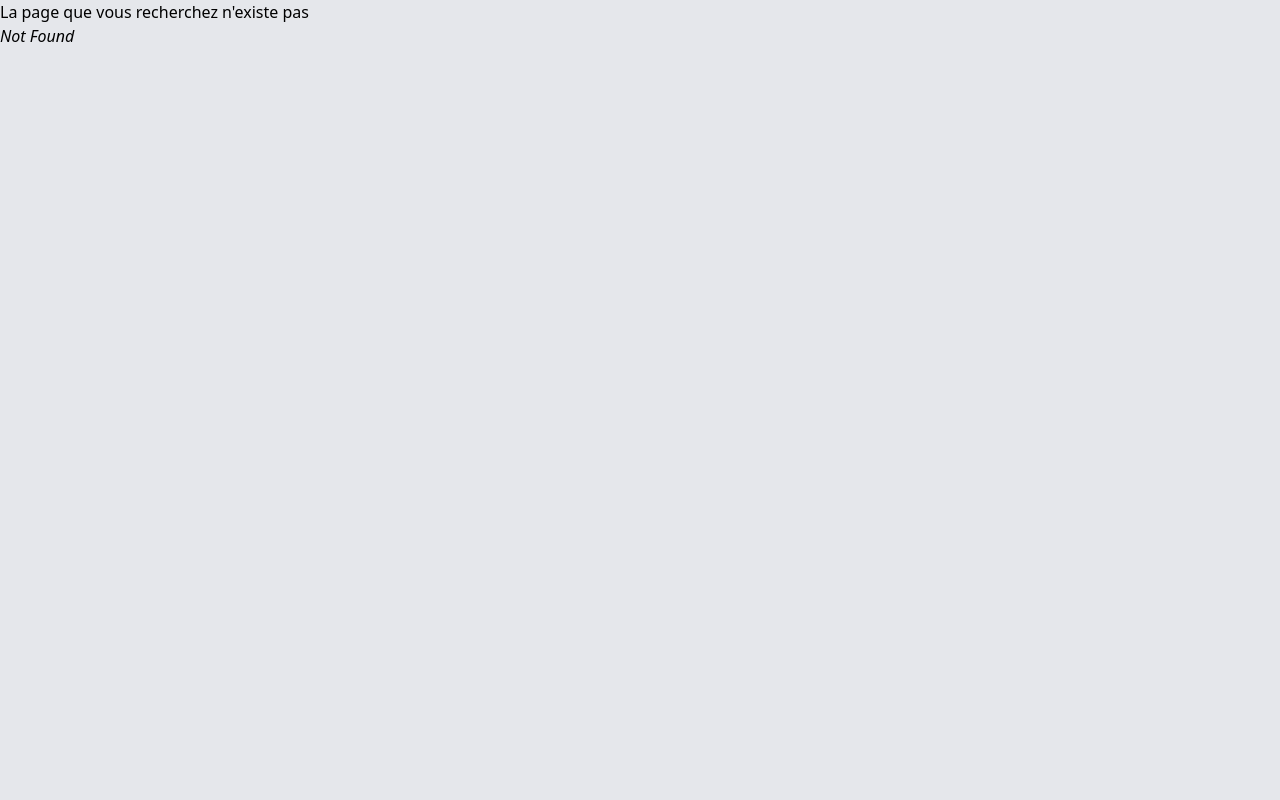
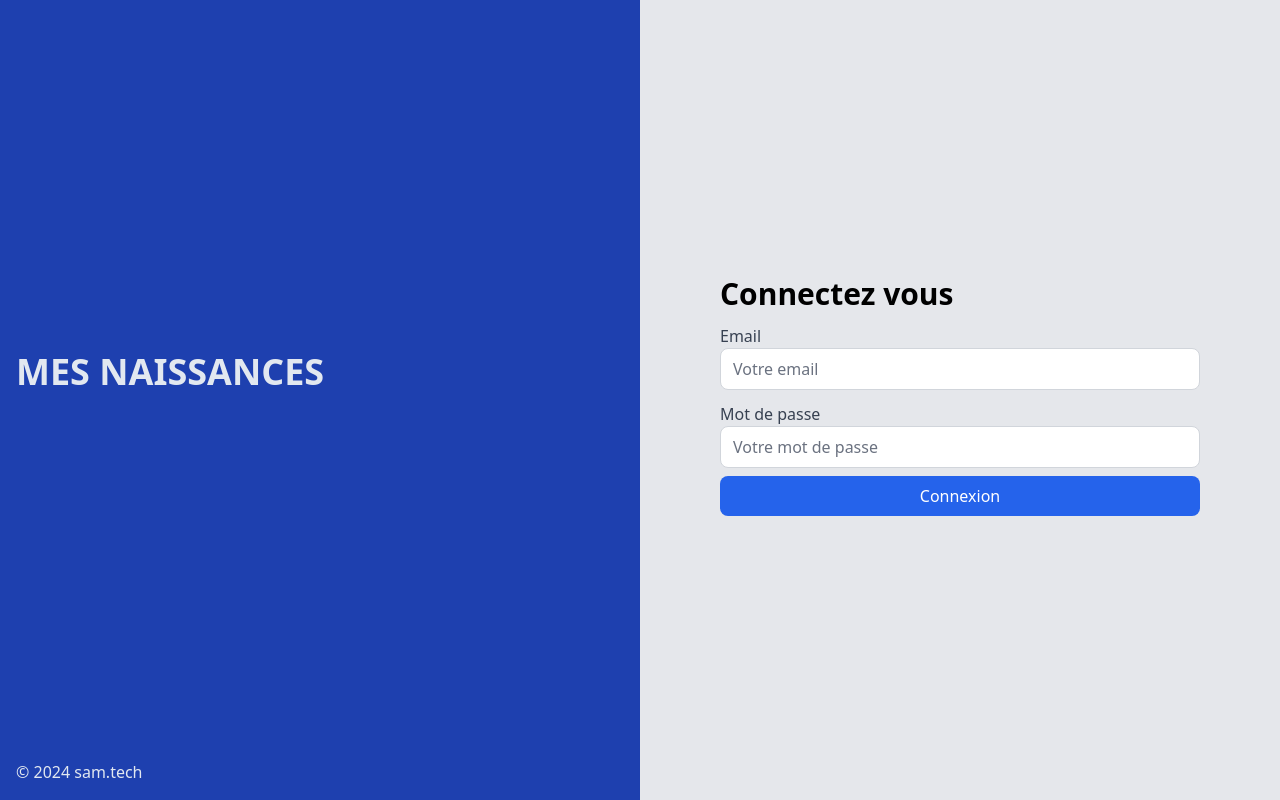
Before and after one commit to Serge-Mane/website-naissances, a React (Vite) app: page /connexion in a window 1280 px wide. Before the commit this address had no page. Built offline with nearby package versions, Linux system fonts and the light colour scheme.

Commit message:
creation de la page de connexion et la configuration des routes pour aller au formulaire de connexion

```diff
--- a/src/contexte/global/GlobalApplicationContextProvider.tsx
+++ b/src/contexte/global/GlobalApplicationContextProvider.tsx
@@ -8,6 +8,7 @@
 type StateProps = {
   title: string;
   requestFilter?: string;
+  token?: string;
   requests: Requests[];
   declarations: Declaration[];
 }
@@ -61,9 +62,7 @@
     /*Mise a disposition du context c-a-d comme une blise et
     recevoir en valeur le state,la methode pour modiffier le titre*/
     <GlobalApplicationcontext.Provider value={{ state, setRequests, filterRequests, updateTitle, updateRequestStatus }}>
-      <section className="border-4 border-blue-400">
-        {children}
-      </section>
+      {children}
     </GlobalApplicationcontext.Provider>
   )
 }
--- a/src/layout/PrivateLayout.tsx
+++ b/src/layout/PrivateLayout.tsx
@@ -1,4 +1,4 @@
-import { Outlet } from "react-router-dom"
+import { Navigate, Outlet } from "react-router-dom"
 import Nav from "@/componnents/nav/Nav";
 import { useContext } from "react";
 import { GlobalApplicationcontext } from "@/contexte/global/GlobalApplicationContextProvider";
@@ -6,10 +6,12 @@
 function PrivateLayout() {
 
     const {
-        state: { title },
+        state: { title, token },
     } = useContext(GlobalApplicationcontext);
 
     return (
+        <>
+            {token ? (
                 <section className=" min-h-screen">
                     <Nav />
                     <main className="wrapper pl-64 pr-10">
@@ -20,6 +22,11 @@
                         <Outlet />
                     </main>
                 </section>
+            ) : (
+                <Navigate to={"/connexion"} />
+            )}
+        </>
+
     );
 }
 
--- a/src/layout/PublicLayout.tsx
+++ b/src/layout/PublicLayout.tsx
@@ -1,8 +1,29 @@
+import { GlobalApplicationcontext } from "@/contexte/global/GlobalApplicationContextProvider";
+import Banner from "@/shared/Banner";
+import { useContext } from "react";
+import { Navigate, Outlet } from "react-router-dom";
 
 function PublicLayout() {
+    /**
+     * reccuperation du token
+     */
+    const {
+        state: { token },
+    } = useContext(GlobalApplicationcontext);
+
+    /**si le token existe(il est connecté) puis on le redirrige vers declartion sinon Outlet c dire la meme action*/
     return (
-        <div>PublicLayout</div>
-    )
+        <>
+            {token ? (
+                <Navigate to={"/private/declarations"} />
+            ) : (
+                <section className=" min-h-screen grid md:grid-cols-2">
+                    <Banner />
+                    <Outlet />
+                </section>
+            )}
+        </>
+    );
 }
 
 export default PublicLayout
--- /dev/null
+++ b/src/pages/account/Login.tsx
@@ -0,0 +1,71 @@
+import { SubmitHandler, useForm } from "react-hook-form";
+import { yupResolver } from "@hookform/resolvers/yup";
+import * as yup from "yup";
+
+const REQUIRED_FIELD = "Ce champ est requis";
+type Credentials = {
+    password: string;
+    email: string;
+};
+const schema = yup
+    .object({
+        email: yup.string().required(REQUIRED_FIELD),
+        password: yup.string().required(REQUIRED_FIELD),
+    })
+    .required();
+
+function Login() {
+    const {
+        register,
+        handleSubmit,
+        reset,
+        formState: { errors },
+    } = useForm<Credentials>({
+        resolver: yupResolver(schema),
+    });
+
+
+    const onSubmit: SubmitHandler<Credentials> = async (data) => { };
+
+    return (
+        <div className="flex flex-col justify-between md:justify-center">
+            <h1 className="p-4 font-bold text-4xl text-center md:hidden">MES NAISSANCES</h1>
+            <div className="w-3/4 mx-auto">
+
+                <h1 className="mb-2 text-3xl font-bold">Connectez vous</h1>
+                <form onSubmit={handleSubmit(onSubmit)}>
+                    <div className="form-field">
+                        <label htmlFor="email">Email</label>
+                        <input
+                            type="email"
+                            id="email"
+                            placeholder="Votre email"
+                            {...register("email")}
+                        />
+                        <p className="text-red-600">
+                            {errors?.email?.message}
+                        </p>
+                    </div>
+                    <div className="form-field">
+                        <label htmlFor="password">Mot de passe</label>
+                        <input
+                            type="password"
+                            id="password"
+                            placeholder="Votre mot de passe"
+                            {...register("password")}
+                        />
+                        <p className="text-red-600">
+                            {errors?.password?.message}
+                        </p>
+                    </div>
+                    <button type="submit">Connexion</button>
+                </form>
+
+
+            </div>
+            <p className="p-4 text-center md:hidden">&copy; {new Date().getFullYear()} sam.tech</p>
+        </div>
+    )
+}
+
+export default Login
--- a/src/routes/destroy.tsx
+++ /dev/null
@@ -1,5 +0,0 @@
-import { redirect } from "react-router-dom";
-
-export async function action({ params }: any) {
-    return redirect("/private/declarations");
-}
--- a/src/routes/root.tsx
+++ b/src/routes/root.tsx
@@ -3,10 +3,11 @@
 import ErrorPage from "@/error-page";
 import PrivateLayout from "@/layout/PrivateLayout";
 import Declarations from "@/pages/Declarations";
-import Home from "@/pages/Home";
 import DeclarationEdit from "@/pages/DeclarationEdit";
 import Requests from "@/pages/requests/Requests";
 import RequestEdit from "@/pages/requests/RequestEdit";
+import PublicLayout from "@/layout/PublicLayout";
+import Login from "@/pages/account/Login";
 
 const router = createBrowserRouter([
   {
@@ -15,8 +16,19 @@
     errorElement: <ErrorPage />,
     children: [
       {
-        index: true,
-        element: <Home />
+        path: "/",
+        element: <PublicLayout />,
+        children: [
+          {
+            index: true,
+            element: <Navigate to={"/connexion"} />,
+          },
+          {
+            index: true,
+            path: "/connexion",
+            element: <Login />,
+          },
+        ],
       },
       {
         path: "private",
--- /dev/null
+++ b/src/shared/Banner.tsx
@@ -0,0 +1,14 @@
+
+function Banner() {
+    return (
+        <aside className="h-full bg-blue-800 hidden md:flex flex-col justify-between text-slate-200">
+            <span />
+            <div>
+                <h1 className="p-4 font-bold text-4xl">MES NAISSANCES</h1>
+            </div>
+            <p className="p-4">&copy; {new Date().getFullYear()} sam.tech</p>
+        </aside>
+    )
+}
+
+export default Banner
```
Lines whose indentation alone changed are shown as unchanged.
